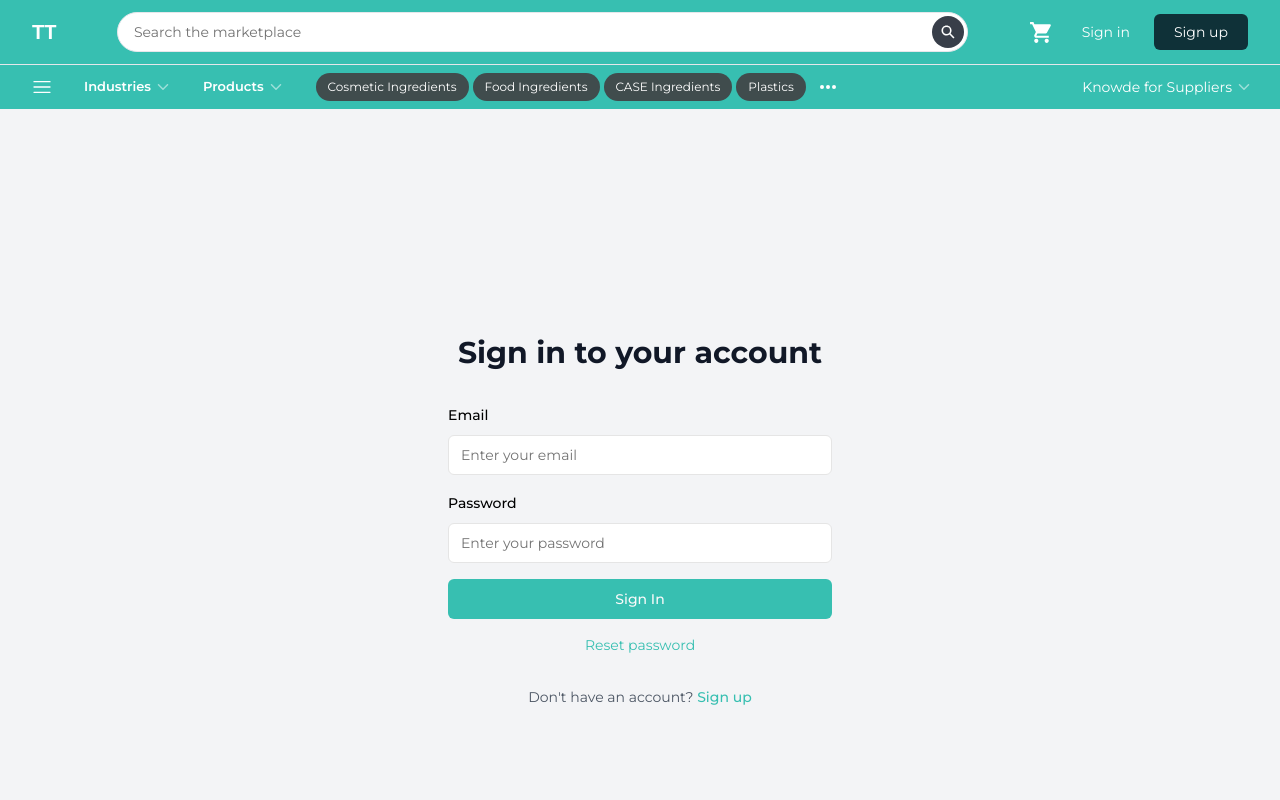
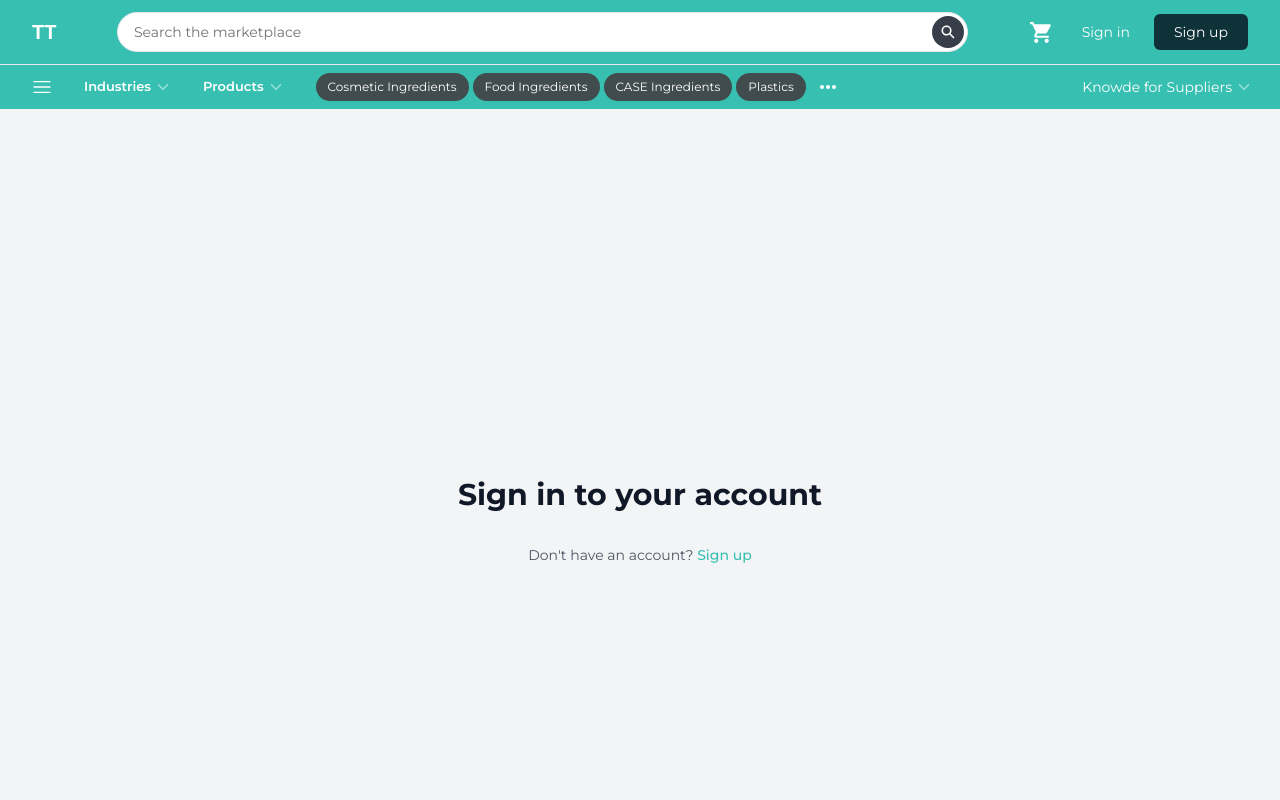
Before and after one commit to Tayyabbutt1133/trade, a Next.js app: page /signin in a window 1280 px wide. Shown: the top 800 px of the page. Built offline with nearby package versions, Linux system fonts and the light colour scheme.

Commit message:
remove SignInForm component from SignInPage

```diff
--- a/app/signin/page.jsx
+++ b/app/signin/page.jsx
@@ -9,7 +9,7 @@ export default function SignInPage() {
         <div className="text-center">
           <h2 className={`mt-6 text-3xl font-bold text-gray-900 ${fonts.montserrat}`}>Sign in to your account</h2>
         </div>
-        <SignInForm />
+        {/* <SignInForm /> */}
         <p className={`mt-2 text-center text-sm text-gray-600 ${fonts.montserrat}`}>
           Don't have an account?{" "}
           <Link href="/signup" className="font-medium text-[#37bfb1] hover:text-[#2ea89b]">
```
